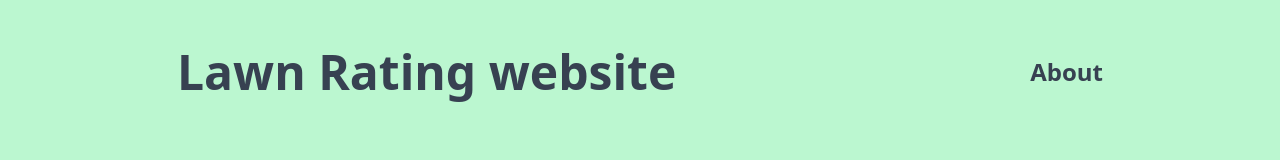
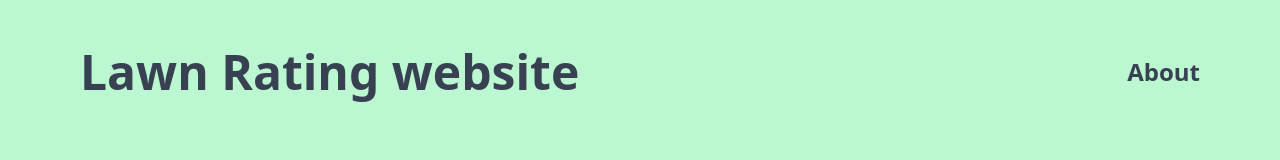
Before and after one commit to Lakshit-Chiranjiv/Lawn-Rating-Website, a website: page frontend/index.html in a window 1280 px wide. Drawn offline with Linux system fonts and the light colour scheme.

Commit message:
changes in header and body styles

```diff
--- a/frontend/index.html
+++ b/frontend/index.html
@@ -7,8 +7,8 @@
     <link rel="stylesheet" href="./dist/output.css">
     <title>Lawn Rating Website</title>
 </head>
-<body class="container mx-auto bg-green-200">
-    <header class="flex justify-around items-center py-12 text-gray-700">
+<body class="mx-20 bg-green-200">
+    <header class="flex justify-between items-center py-12 text-gray-700">
         <h1 class="text-5xl cursor-pointer font-bold">Lawn Rating website</h1>
         <h5 class="text-2xl cursor-pointer font-semibold">About</h5>
     </header>
```
Also changed, not shown: frontend/dist/output.css.
